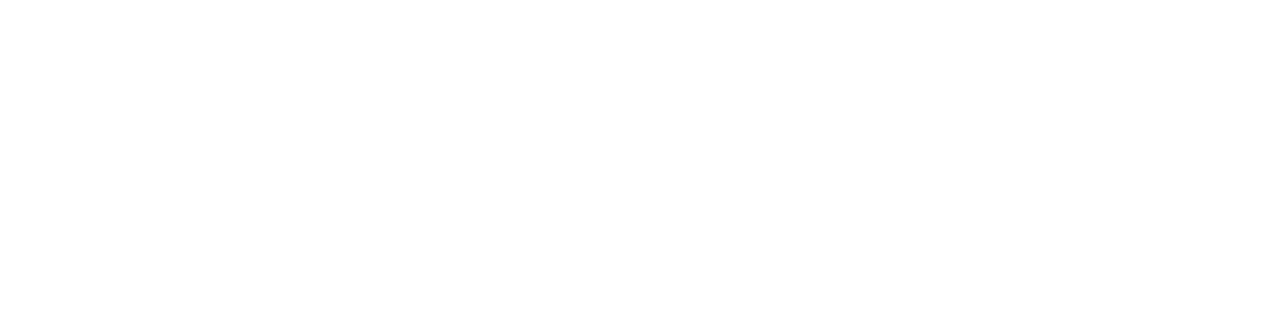
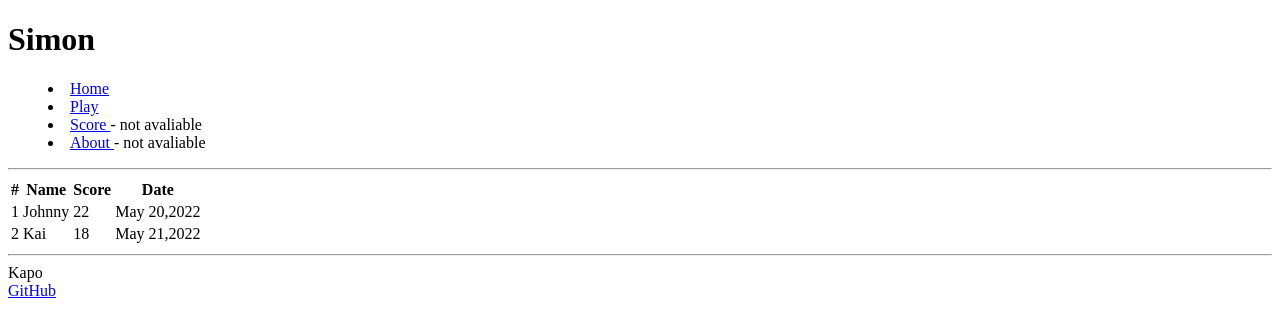
Before and after one commit to Kapo1123/Simon, a plain HTML site: page scores.html in a window 1280 px wide. Drawn offline with Linux system fonts and the light colour scheme.

Commit message:
Created score.html

```diff
--- a/scores.html
+++ b/scores.html
@@ -1 +1,67 @@
-<html></html>
+<!DOCTYPE html>
+<html lang="en">
+<head>
+    <meta charset="UTF-8">
+    <meta http-equiv="X-UA-Compatible" content="IE=edge">
+    <meta name="viewport" content="width=device-width, initial-scale=1.0">
+    <title>Score.com</title>
+</head>
+<body>
+    <header> <h1>Simon</h1></header>
+    <section>
+    <nav>
+        <menu>
+        <li><a href="Simon.html">Home </a> </li>
+        <li><a href="play.html">Play </a> </li>
+        <li><a href="scores.html">Score  </a>- not avaliable </li>
+        <li><a href="http://127.0.0.1:5501/Simon.html">About </a> - not avaliable</li>
+        </menu>
+    </nav>
+    </section>
+    <hr />
+
+    <table>
+        <thead>
+            <tr>
+            <th>#</th>
+            <th>Name</th>
+            <th>Score</th>
+            <th>Date</th>
+        </tr>
+        </thead>
+        <tr>
+            <td>1</td>
+            <td> Johnny</td>
+            <td>22</td>
+            <td>May 20,2022</td>
+
+        </tr>
+        <tr>
+            <td>2</td>
+            <td> Kai</td>
+            <td> 18</td>
+            <td>May 21,2022</td>
+
+        </tr>
+    </table>
+
+
+
+
+
+
+
+
+
+</section>
+
+<footer>
+    <hr />
+    <span class="text-reset">Kapo</span>
+        <div>
+    <a href="https://github.com/Kapo1123/Simon">GitHub</a>
+        </div>
+    </footer>
+</body>
+
+</html>
```
Also changed, not shown: play.html (+1 -1 lines), about.html (added).
